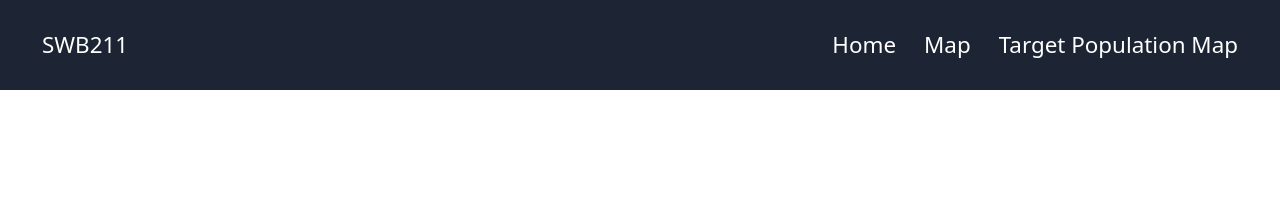
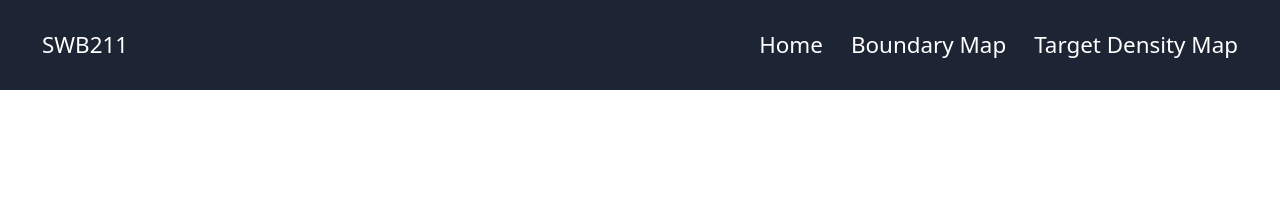
Before and after one commit to leex5089/swb211-maps, a Jekyll site: the page built from pages/contact.md, in a window 1280 px wide. Shown: the top 210 px of the page. Built offline with Jekyll 4.4.1, drawn with Linux system fonts in a browser that asks for light colours; a script that is not in the unit is left out.

Commit message:
Update navigation.yml

```diff
--- a/_data/navigation.yml
+++ b/_data/navigation.yml
@@ -2,7 +2,7 @@
 
 - text: Home
   url: /
-- text: Map
+- text: Boundary Map
   url: /map
-- text: Target Population Map
+- text: Target Density Map
   url: /Target
```
